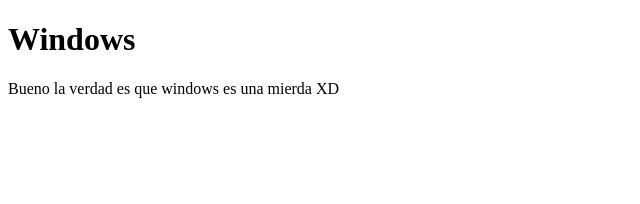
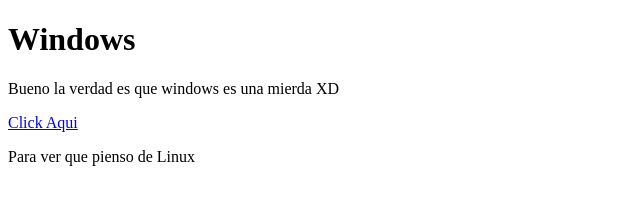
Before and after one commit to Agusten7/testing, a plain HTML site: page index.html in a window 1280 px wide. Shown: the whole page, without its empty margins (0-640 px from the left). Drawn offline with Linux system fonts and the light colour scheme.

Commit message:
Update index.html

```diff
--- a/index.html
+++ b/index.html
@@ -6,5 +6,7 @@
    <body>
       <h1>Windows</h1>
       <p>Bueno la verdad es que windows es una mierda XD</p>
+      <a href="https://agusten7.github.io/testing2/">Click Aqui</a>
+      <p>Para ver que pienso de Linux</p>
    </body>
 </html>
```
